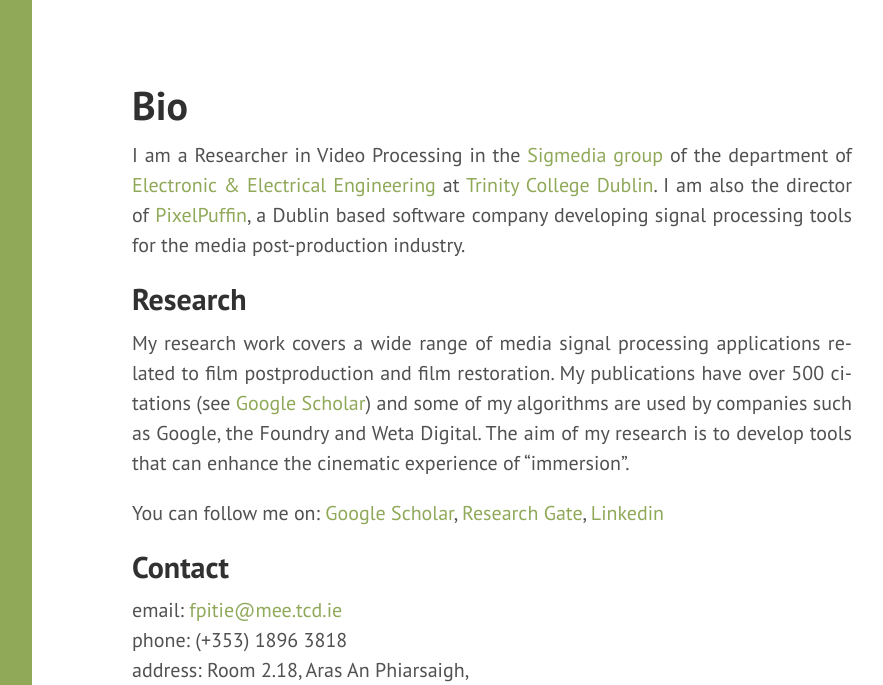
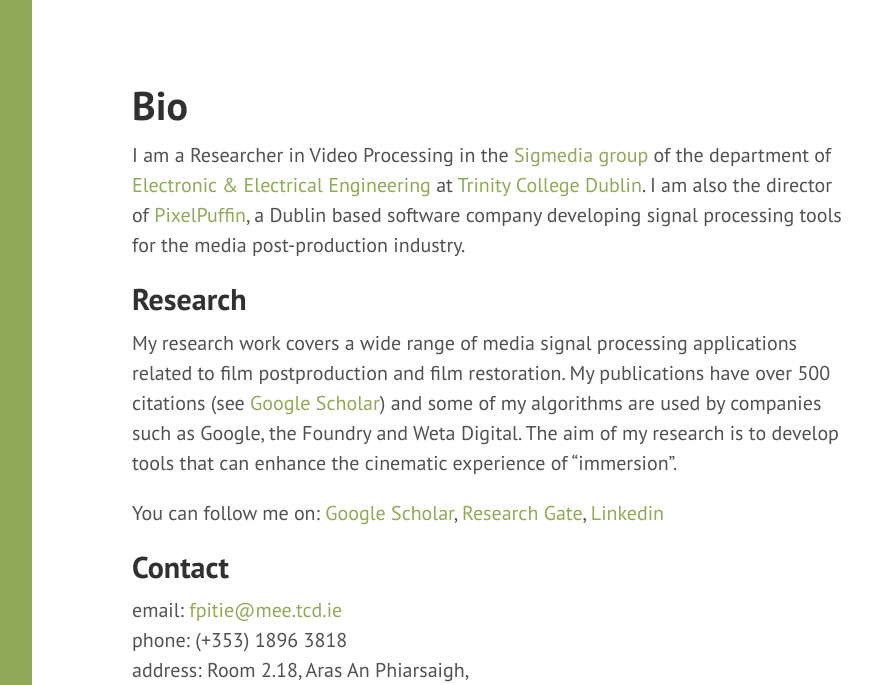
Before and after one commit to frcs/frcs.github.io, a Jekyll site: the page built from index.html, in a window 1280 px wide and 1353 px high. Shown: the top 685 px of the window, without its empty margins (328-1211 px from the left). Built offline with Jekyll 4.4.1, drawn with Linux system fonts in a browser that asks for light colours; Markdown is read by kramdown in place of the engine named in the settings; the list of posts is cut into pages by our own code.

Commit message:
revert basck to left align

```diff
--- a/public/css/hyde.css
+++ b/public/css/hyde.css
@@ -126,10 +126,10 @@ a.sidebar-nav-item:focus {
     padding-top:    4rem;
     padding-bottom: 4rem;
 
-	text-align: justify;
-	-webkit-hyphens: auto;
-	-moz-hyphens: auto;
-	hyphens: auto;
+	/* text-align: justify;
+	   -webkit-hyphens: auto;
+	   -moz-hyphens: auto;
+	   hyphens: auto;	 */
 }
 
 @media (min-width: 48em) {
```
